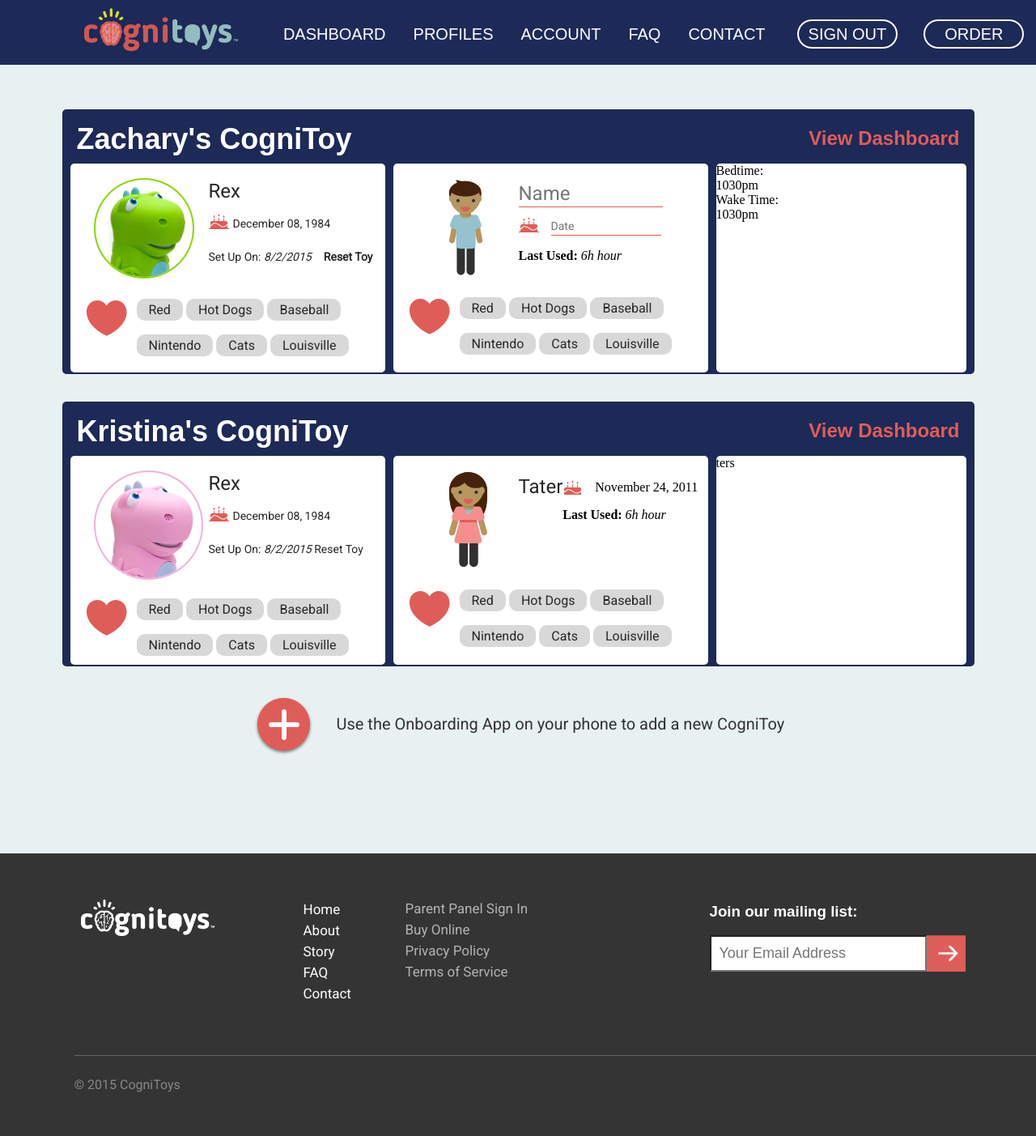
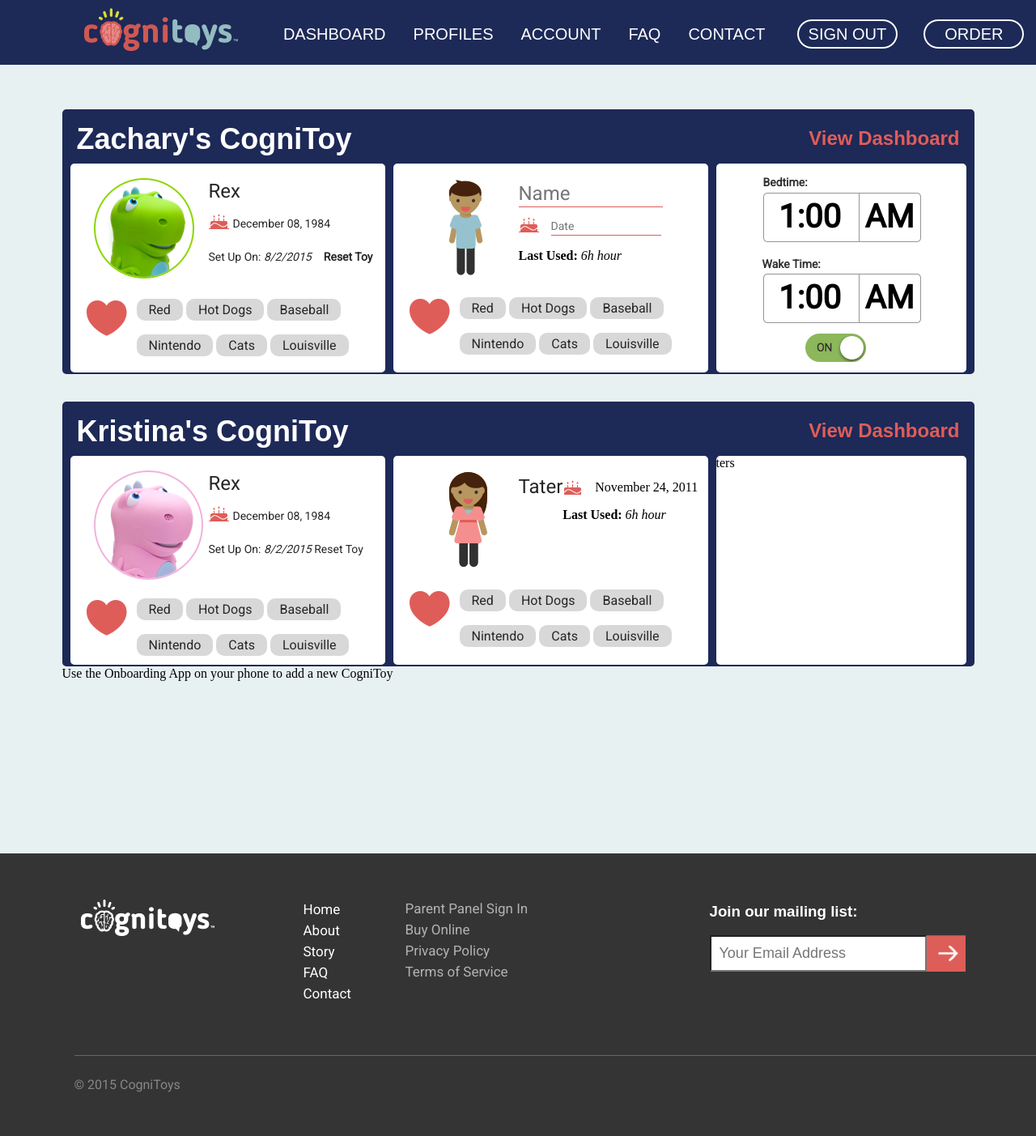
Before and after one commit to CV-AO/cogni_web, a PHP site: page /profiles.php in a window 1280 px wide; the page is wider, and only the part inside the window is pictured. Shown: that part at 81% size. Run offline with PHP 8.4, Linux system fonts and the light colour scheme; some libraries are stand-ins or nearby versions; some web fonts are replaced.

Commit message:
profiles: bedtime/waketime JS

```diff
--- a/header.php
+++ b/header.php
@@ -19,8 +19,11 @@
 <script type="text/javascript" src="js/jquery.mousewheel.js"></script>
 <!-- the jScrollPane script -->
 <script type="text/javascript" src="js/jquery.jscrollpane.min.js"></script>
-<!-- the auxillary functions -->
-<script src="js/jquery.dateslider.js" type="text/javascript" charset="utf-8"></script>
+<!-- TIMEPICKER JAVASCRIPT -->
+<script type="text/javascript" src="js/timePicker.js"></script>
+<!-- TIMEPICKER CSS -->
+<link rel="stylesheet" type="text/css" href="timepicker.css">
+
 <script type="text/javascript">
 $(function()
 {
--- a/index.php
+++ b/index.php
@@ -224,9 +224,9 @@
 			<div id="content_right">
 				<div id="content_right_one">
 					<div id="content_right_left">
-						<div id="content_right_left_leftarrow" style="cursor:pointer" onclick="javascript:dateslide('left');return false;"><img src="images/left-arrow.png" alt=""></div>
+						<div id="content_right_left_leftarrow"><img src="images/left-arrow.png" alt=""></div>
 						<div id="content_right_left_date">July 30</div>
-						<div id="content_right_left_rightarrow" style="cursor:pointer" onclick="javascript:dateslide('right');return false;"><img src="images/right-arrow.png" alt=""></div>
+						<div id="content_right_left_rightarrow"><img src="images/right-arrow.png" alt=""></div>
 					</div>
 					<div id="content_right_right">
 						<ul>
--- /dev/null
+++ b/js/timePicker.js
@@ -0,0 +1,161 @@
+
+var clickoff = null;
+var selectOpened = false;
+
+function clickoff(){
+
+  //clickoff = null;
+}
+
+function zeroPad(num, places) {
+  var zero = places - num.toString().length + 1;
+  return Array(+(zero > 0 && zero)).join("0") + num;
+}
+
+
+function buildTimePicker() {
+    var result = document.createElement('div');
+    result.setAttribute('id','timePicker');
+    var result2 = document.createElement('div');
+    result2.setAttribute('id','timebox');
+    var hours = document.createElement('select');
+    hours.setAttribute('id', 'hour');
+    for (var h=1; h<13; h++) {
+        var option = document.createElement('option');
+        option.setAttribute('value', h);
+        option.appendChild(document.createTextNode(h ));
+        hours.appendChild(option);
+    }
+    var minutes = document.createElement('select');
+    minutes.setAttribute('id', 'minute');
+    for (var m=0; m<60; m++) {
+        var option = document.createElement('option');
+        //console.log(m);
+        var min = zeroPad(m, 2); // "05"
+        option.setAttribute('value', min);
+        option.appendChild(document.createTextNode(min ));
+        minutes.appendChild(option);
+    }
+
+    var amorpm = document.createElement('div');
+    amorpm.setAttribute('class', 'ampmpill');
+
+    var chooseam = document.createElement('div');
+    chooseam.setAttribute('id', 'selectAM');
+    chooseam.setAttribute('class', 'ampmswitch');
+    chooseam.appendChild(document.createTextNode('AM'));
+    var choosepm = document.createElement('div');
+    choosepm.setAttribute('id', 'selectPM');
+    choosepm.setAttribute('class', 'ampmswitch');
+    choosepm.appendChild(document.createTextNode('PM'));
+
+    amorpm.appendChild(chooseam);
+    amorpm.appendChild(choosepm);
+
+
+    result.appendChild(hours);
+    result.appendChild(document.createTextNode(" : "));
+    result.appendChild(minutes);
+    result.appendChild(amorpm);
+    result2.appendChild(result);
+    return result2;
+}
+
+//$('#timePicker').html(buildTimePicker());
+//document.getElementById('timePicker').appendChild(buildTimePicker());
+
+$(function(){
+
+  $('body').click(function(){
+    if (selectOpened) {
+        selectOpened = false;
+    }
+  });
+
+  $('.timeChange').on('click', '.ampmswitch', function(){
+    //alert('clickActivated');
+
+    //change background
+    //$('.ampmswitch').css('background','#ccc');
+    $(this).css('background','#f44');
+    //change am or pm to display
+    var switchId = $(this).attr('id');
+
+
+    //alert(switchId);
+
+    if(switchId == 'selectAM'){
+      //alert('AM');
+      $(this).parents('.timeChange').find('.timeset2').html('AM');
+
+    } else if (switchId == 'selectPM'){
+      //alert('PM');
+      $(this).parents('.timeChange').find('.timeset2').html('PM');
+
+    }
+
+    $(this).parents('.timeChange').find('#timeBox').remove();
+    // $('#timePicker').remove();
+    clickoff();
+
+
+  });
+
+
+  $('.timeChange').click(function(){
+    console.log(clickoff);
+     var currTime =$(this).find('.timeset1').text();
+     currTime = currTime.split(":");
+
+     var currAMPM =$(this).find('.timeset2').text();
+     // alert(currAMPM);
+
+    //if(clickoff != 1){
+    $(this).append(buildTimePicker());
+
+
+    if(currAMPM == 'AM'){
+      //$('.ampmswitch').css('background','#ccc');
+
+      $('#selectAM').css('background','#f44');
+    } else if (currAMPM == 'PM'){
+      // $('.ampmswitch').css('background','#ccc');
+
+      $('#selectPM').css('background','#f44');
+
+    }
+
+
+
+      $(this).find('#hour option[value="'+currTime[0]+'"]').attr("selected","selected");
+      $(this).find('#minute option[value="'+currTime[1]+'"]').attr("selected","selected");
+
+    //clickoff = 1;
+    //}
+  });
+
+
+  $('.timeChange').on( 'click', '#hour', function(){
+    console.log('hour minute clicked');
+    selectOpened = 1;
+  });
+
+
+
+  $('.timeChange').on('change','#hour', function(){
+    var hourvalue = $(this).val();
+    var minutevalue = $(this).parent('div').find('#minute').val();
+    var Newtime = hourvalue +':'+ minutevalue;
+      $(this).parents('.timeChange').find('.timeset1').html(Newtime);
+  });
+
+  $('.timeChange').on('change','#minute', function(){
+    var hourvalue = $(this).parent('div').find('#hour').val();
+    var minutevalue = $(this).val();
+    var Newtime = hourvalue +':'+ minutevalue;
+      $(this).parents('.timeChange').find('.timeset1').html(Newtime);
+  });
+
+
+
+});
--- a/profiles.php
+++ b/profiles.php
@@ -77,9 +77,16 @@
 				</div>
 				<div id="profiles_toydetail_block_bottom_three">
 					<div id="profiles_toydetail_block_bottom_three_one">Bedtime:</div>
-					<div id="profiles_toydetail_block_bottom_three_two">1030pm</div>
+					<div id="profiles_toydetail_block_bottom_three_two" class="timeChange">
+					  <div class="timeset1 tsf">1:00</div>
+            <div class="timeset2 tsf">AM</div>
+					</div>
 					<div id="profiles_toydetail_block_bottom_three_three">Wake Time:</div>
-					<div id="profiles_toydetail_block_bottom_three_four">1030pm</div>
+					<div id="profiles_toydetail_block_bottom_three_four"  class="timeChange">
+            <div class="timeset1 tsf">1:00</div>
+            <div class="timeset2 tsf">AM</div>
+					</div>
+					<div id="profiles_toydetail_block_bottom_three_five"></div>
 				</div>
 			</div>
 		</div>
--- a/style.css
+++ b/style.css
@@ -263,10 +263,10 @@
 #profiles_toydetail_block_bottom_two_top_right_name {color:#262725;font-size:24px;font-family:'Roboto',sans-serif;float:left;margin:6px 0 0 0;}
 #profiles_toydetail_block_bottom_two_top_right_birthdate {margin:12px 0 0 0;background:url(images/birthday-icon-copy.png)no-repeat;padding:0 0 0 40px;float:left;}
 #profiles_toydetail_block_bottom_two_top_right_lastused {margin:16px 0 0 0;float:left;}
-#profiles_toydetail_block_bottom_three_one {}
-#profiles_toydetail_block_bottom_three_two {}
-#profiles_toydetail_block_bottom_three_three {}
-#profiles_toydetail_block_bottom_three_four {}
-#profiles_bottom {background:url(images/add-button.png)no-repeat;padding:22px 0 0 102px;margin:37px 0 0 237px;width:572px;color:#323132;font-size:20px;font-family:'Roboto',sans-serif;height:73px;float:left;}
+#profiles_toydetail_block_bottom_three_one {float:left;margin:15px 0 0 58px;padding:0;color:#323132;font-size:14px;font-family:'Roboto',san-serif;font-weight:700;}
+#profiles_toydetail_block_bottom_three_two {float:left;margin:4px 0 0 56px;padding:0;height:67px;width:201px;background:url(images/profile-timepicker-bg.png)no-repeat;}
+#profiles_toydetail_block_bottom_three_three {float:left;margin:14px 0 0 57px;padding:0;height:15px;width:200px;color:#323132;font-size:14px;font-family:'Roboto',san-serif;font-weight:700;}
+#profiles_toydetail_block_bottom_three_four {float:left;margin:4px 0 0 56px;padding:0;height:67px;width:201px;background:url(images/profile-timepicker-bg.png)no-repeat;}
+#profiles_toydetail_block_bottom_three_five {background:url(images/o-n-button.png)no-repeat;width:75px;height:35px;margin:210px 0 0 110px;}
 input.profiles_name {border:0;border-bottom:1px solid #df5d59;overflow:hidden;resize:none;width:178px;background:white;color:#262725;font-family:'Roboto',sans-serif;outline:0;padding:0 0 4px 0;margin:0;height:30px;font-size:24px;}
 input.profiles_date {border:0;border-bottom:1px solid #df5d59;overflow:hidden;resize:none;width:136px;background:white;color:#262725;font-family:'Roboto',sans-serif;outline:0;padding:0;margin:0;height:23px;font-size:14px;}
--- /dev/null
+++ b/timepicker.css
@@ -0,0 +1,125 @@
+    .timeset1{
+            display: inline-block;
+            height: 100%;
+            vertical-align: middle;
+
+            width: 120px;
+        }
+
+        .timeset2{
+            display: inline-block;
+            height: 100%;
+            vertical-align: middle;
+
+            width: 69px;
+        }
+
+        .tsf{
+            font-family: "Roboto",sans-serif;
+
+            font-size: 40px;
+            font-weight: 600;
+            display: inline-block;
+            padding: 7px 0 0 0;
+            text-align: center;
+            vertical-align: middle;
+
+        }
+
+
+
+.timeChange {
+  position: relative;
+
+}
+
+#timebox{
+
+  position : absolute;
+  top: 80%;
+}
+
+
+#timePicker {
+  background: #fbfbfb;
+  border: 1px solid #000;
+  border-radius: 7px;
+  font-family: "Roboto",sans-serif;
+  font-size: 24px ;
+  font-weight: 600;
+  display: block;
+  padding: 20px 0;
+  position: relative;
+  text-align: center;
+  width: 180px;
+  z-index: 22;
+}
+
+#timePicker select {
+  font-size: 16px;
+  font-weight: 600;
+  height: 35px;
+  position: relative;
+  pointer-events: auto;
+  width: 60px;
+}
+
+#timePicker:after, #timePicker:before {
+  bottom: 100%;
+  left: 50%;
+  border: solid transparent;
+  content: " ";
+  height: 0;
+  width: 0;
+  position: absolute;
+  pointer-events: inherit;
+}
+
+#timePicker:after {
+  border-bottom-color: #fbfbfb;
+  border-width: 15px;
+  margin-left: -15px;
+}
+
+#timePicker:before {
+  border-bottom-color: #000;
+  border-width: 16px;
+  margin-left: -16px;
+}
+
+
+
+.ampmpill {
+  border-radius: 8px;
+  box-sizing: border-box;
+  font-family: "Roboto",sans-serif;
+  font-size: 0px;
+  height: 22px;
+  margin: 20px auto 0 auto;
+  overflow: hidden;
+  width: 130px;
+}
+
+.ampmpill .ampmswitch {
+  background: #ccc;
+
+  color: #fff;
+
+  cursor: pointer;
+  display: inline-block;
+  font-size: 16px;
+  height: 22px;
+  padding: 2px 0 0 0;
+  text-align: center;
+  width: 50%;
+}
+
+/*
+.ampmpill #selectAM {
+   background: #f44;
+}
+
+.ampmpill #selectPM {
+   background: #ccc;
+
+}*/
```
Also changed, not shown: test.php (added, +19 -0 lines), images/2015-11-03_1320-png.png (added), images/o-n-button.png (added), images/profile-timepicker-bg.png (added), 1 other file.
